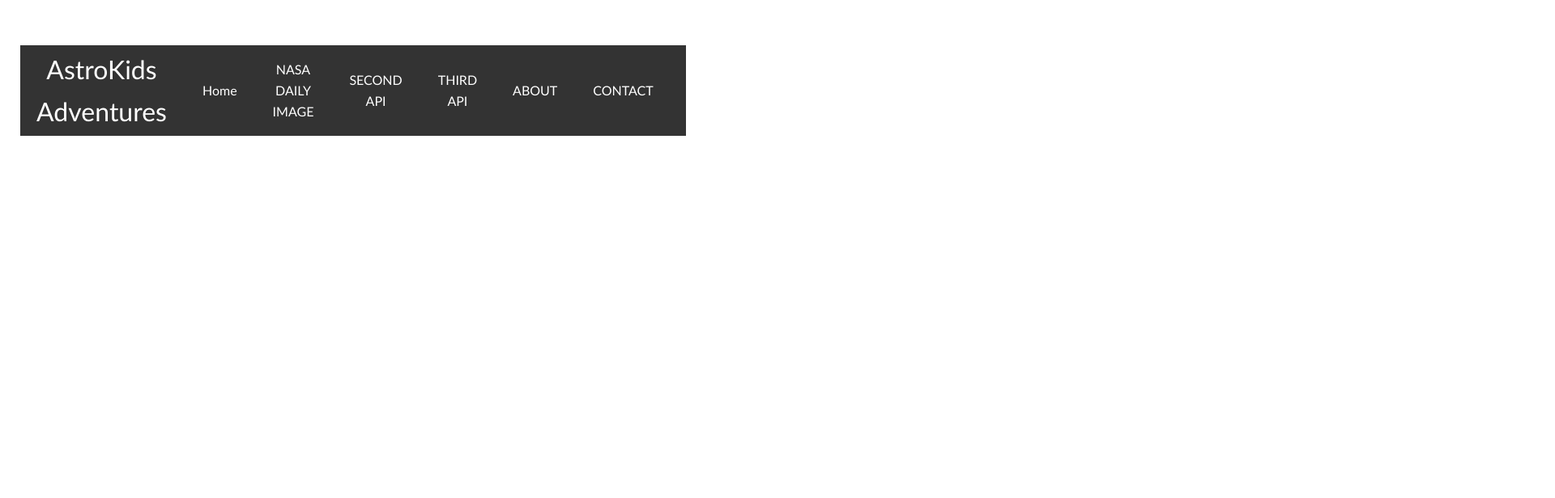
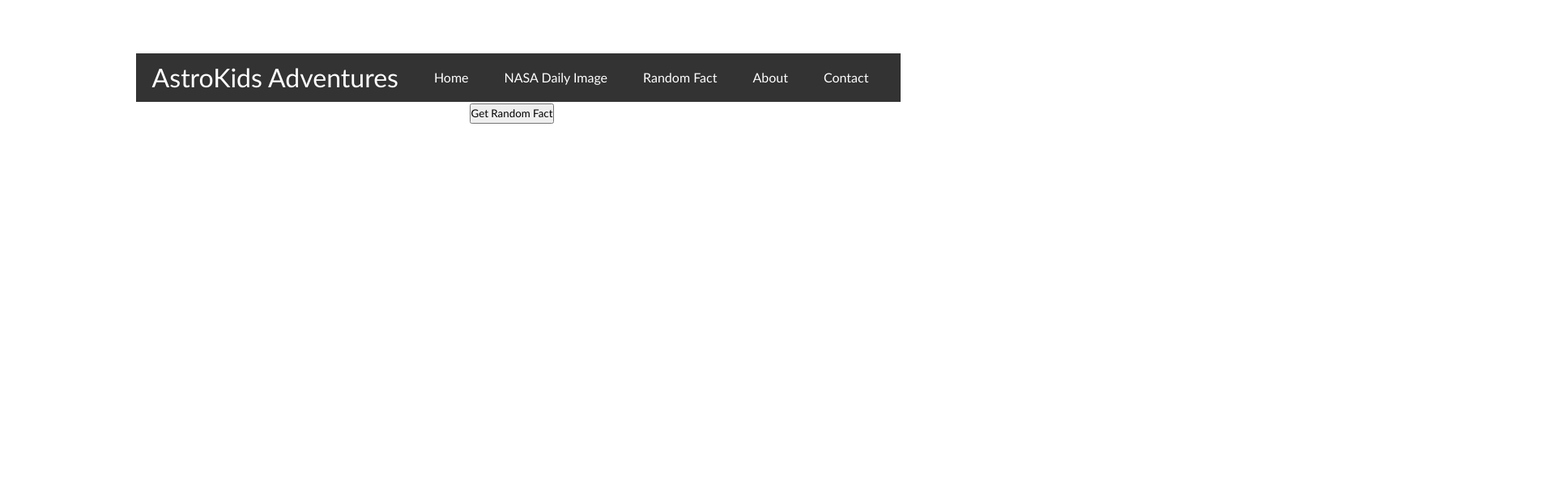
Before and after one commit to ProgramWithGraham/Jac-SPA, a React (Create React App) app in the folder Frontend/: page /RandomFactButton in a window 1280 px wide. Shown: the top 616 px of the page at 81% size, 1920 px wide, since content can reach past the window. Built offline with nearby package versions, Linux system fonts and the light colour scheme.

Commit message:
some updates

```diff
--- a/Frontend/src/App.css
+++ b/Frontend/src/App.css
@@ -43,32 +43,8 @@ body {
   height: 100%;
 }
 
-.container {
-  display: flex;
-  flex-direction: row;
-  flex-wrap: wrap;
-  justify-content: center;
-  align-items: center;
-  margin: 100em;
-
-  grid-template-rows: repeat(auto, 1fr);
-  grid-row-gap: 0.5em;
-  padding-left: 1%;
-  padding-right: 60em;
-  display: grid;
-  position: relative, center;
-  text-align: center;
-
-  z-index: 3;
-  margin-bottom: 150px;
-}
 * {
   box-sizing: border-box;
-}
-
-.container {
-  margin: 1rem;
-  text-align: center;
 }
 
 body {
--- a/Frontend/src/App.js
+++ b/Frontend/src/App.js
@@ -5,11 +5,11 @@ import Contact from "./pages/Contact";
 import DailyImage from "./components/DailyImage";
 import { useState } from "react";
 import { BrowserRouter as Router, Route, Routes, Link } from "react-router-dom";
-import SecondAPI from "./pages/SecondAPI";
-import ThirdAPI from "./pages/ThirdAPI";
+import RandomFactButton from "./components/RandomFactButton";
 
 function App() {
   const [dailyImage, setDailyImage] = useState();
+  const [randomFact, setRandomFact] = useState("");
 
   return (
     <div className="container">
@@ -28,19 +28,16 @@ function App() {
                   <Link to="/">Home</Link>
                 </li>
                 <li>
-                  <Link to="/DailyImage">NASA DAILY IMAGE</Link>
+                  <Link to="/DailyImage">NASA Daily Image</Link>
                 </li>
                 <li>
-                  <Link to="SecondAPI">SECOND API</Link>
+                  <Link to="RandomFactButton">Random Fact</Link>
                 </li>
                 <li>
-                  <Link to="ThirdAPI">THIRD API</Link>
+                  <Link to="/About">About</Link>
                 </li>
                 <li>
-                  <Link to="/About">ABOUT</Link>
-                </li>
-                <li>
-                  <Link to="/Contact">CONTACT</Link>
+                  <Link to="/Contact">Contact</Link>
                 </li>
               </ul>
             </nav>
@@ -49,8 +46,7 @@ function App() {
         <Routes>
           <Route path="/" element={<Home />} />
           <Route path="/DailyImage" element={<DailyImage />} />
-          <Route path="/SecondAPI" element={<SecondAPI />} />
-          <Route path="/ThirdAPI" element={<ThirdAPI />} />
+          <Route path="/RandomFactButton" element={<RandomFactButton />} />
           <Route path="/About" element={<About />} />
           <Route path="/Contact" element={<Contact />} />
         </Routes>
--- /dev/null
+++ b/Frontend/src/components/RandomFactButton.js
@@ -0,0 +1,22 @@
+import React from "react";
+
+function RandomFactButton({ setRandomFact }) {
+  const fetchRandomFact = () => {
+    fetch("http://api.fungenerators.com/fact/random?")
+      .then((response) => {
+        if (!response.ok) {
+          throw new Error("Network response was not ok");
+        }
+        return response.json();
+      })
+      .then((data) => {
+        setRandomFact(data.value);
+      })
+      .catch((error) => {
+        console.error("There was a problem fetching the joke:", error);
+      });
+  };
+  return <button onClick={fetchRandomFact}>Get Random Fact</button>;
+}
+
+export default RandomFactButton;
--- a/Frontend/src/index.css
+++ b/Frontend/src/index.css
@@ -1,10 +1,9 @@
 body {
-  margin: 0;
-  font-family: -apple-system, BlinkMacSystemFont, "Segoe UI", "Roboto", "Oxygen",
-    "Ubuntu", "Cantarell", "Fira Sans", "Droid Sans", "Helvetica Neue",
-    sans-serif;
-  -webkit-font-smoothing: antialiased;
-  -moz-osx-font-smoothing: grayscale;
+  font-family: Arial, sans-serif;
+  line-height: 1.5;
+  text-align: center;
+  color: #333;
+  display: inline;
 }
 
 code {
@@ -58,13 +57,13 @@ li {
 }
 
 .modal-content {
-  background-color: #efe6e6;
+  background-color: #5e23df;
   border-radius: 10px;
   padding: 20px;
-  width: 80%;
+  width: 100%;
   max-width: 600px;
   margin: 20px auto;
-  box-shadow: 0 4px 8px rgba(0, 0, 0, 0.1);
+  box-shadow: 0 4px 8px rgba(97, 81, 81, 0.515);
 }
 
 .modal h2 {
@@ -93,3 +92,17 @@ li {
 header img {
   width: 150px;
 }
+
+p {
+  color: black;
+}
+footer {
+  margin: 1em auto;
+  display: inline;
+}
+
+.container {
+  display: inline;
+  margin: 1rem;
+  text-align: center;
+}
--- a/Frontend/src/pages/About.js
+++ b/Frontend/src/pages/About.js
@@ -25,7 +25,7 @@ function About() {
       </section>
       <header>
         <img src="./images/Collert_Tarrah 10814 (1).jpg" alt="profile" />
-        <h3>Tarrah</h3>
+        <h3>Tarrah Collert</h3>
       </header>
       <section id="aboutMe">
         <p>
--- a/Frontend/src/pages/SecondAPI.js
+++ /dev/null
@@ -1,13 +0,0 @@
-import React from "react";
-
-
-function SecondAPI() {
-  return (
-    <div>
-      <h2>SECOND API</h2>
-      <p>This is the second API.</p>
-    </div>
-  );
-}
-
-export default SecondAPI;
--- a/Frontend/src/pages/ThirdAPI.js
+++ /dev/null
@@ -1,13 +0,0 @@
-import React from "react";
-
-
-function ThirdAPI() {
-  return (
-    <div>
-      <h2>THIRD API</h2>
-      <p>This is the third API.</p>
-    </div>
-  );
-}
-
-export default ThirdAPI;
```
Also changed, not shown: 1 other file (tests, documents, lock files or other folders).
